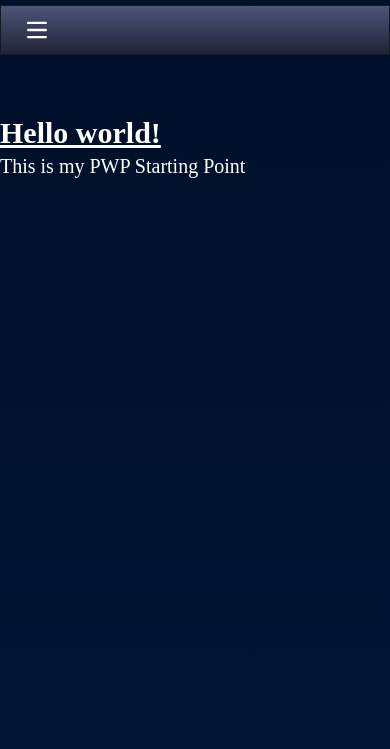
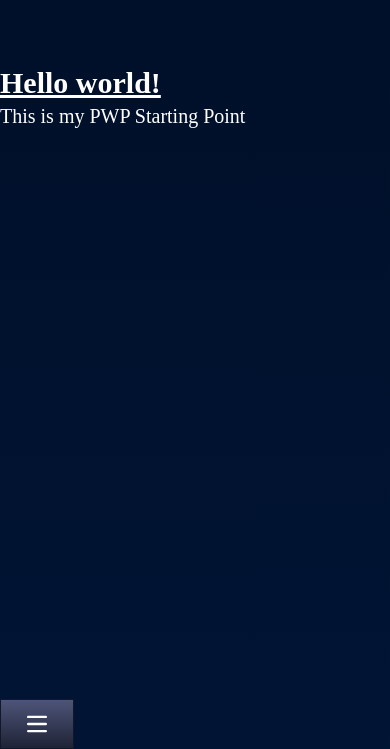
Before and after one commit to findingfocus/personal-website-project, a website built with Vite: page index.html in a window 390 px wide. Shown: the part 95-844 px from the top of the page. Built offline with nearby package versions, Linux system fonts and the light colour scheme; files whose address does not match are found by name.

Commit message:
bottom navbar on mobile, not full screen width

```diff
--- a/index.html
+++ b/index.html
@@ -21,7 +21,7 @@
   </div>
 
   <!---Navbar--->
-  <nav class="px-2 py-1 mx:auto lg:mx-40 sm:ml-0 border border-solid border-gray-900 lg:rounded-lg md:mt-3 bg-gradient-to-b from-[#4D5578] to-[#1F2336] text-white">
+  <nav class="fixed bottom-0 md:relative md:bottom-auto px-2 py-1 mx:auto lg:mx-40 sm:ml-0 border border-solid border-gray-900 lg:rounded-lg md:mt-3 bg-gradient-to-b from-[#4D5578] to-[#1F2336] text-white">
     <div class="flex flex-wrap items-center justify-between mx-auto p-2">
       <!---
       <a href="#" class="flex items-center space-x-3 rtl:space-x-reverse">
```
